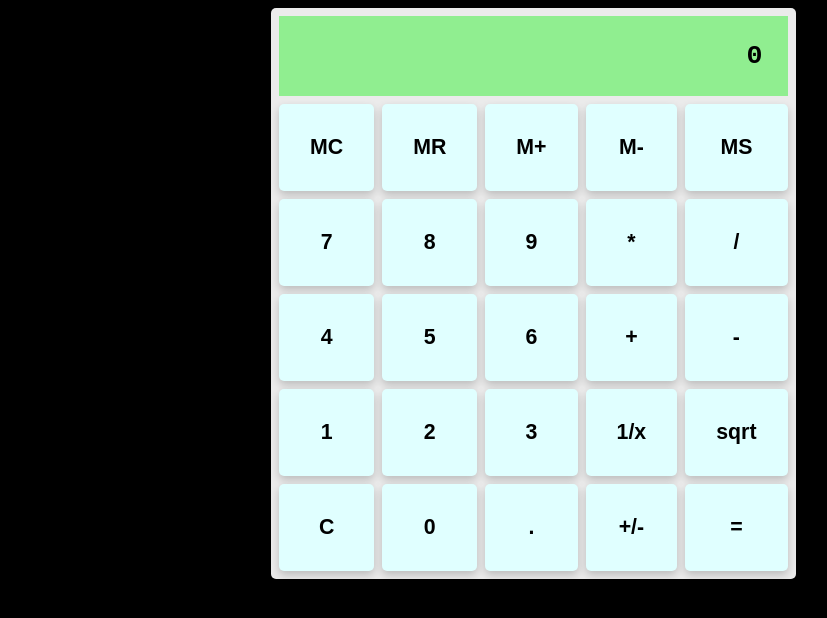
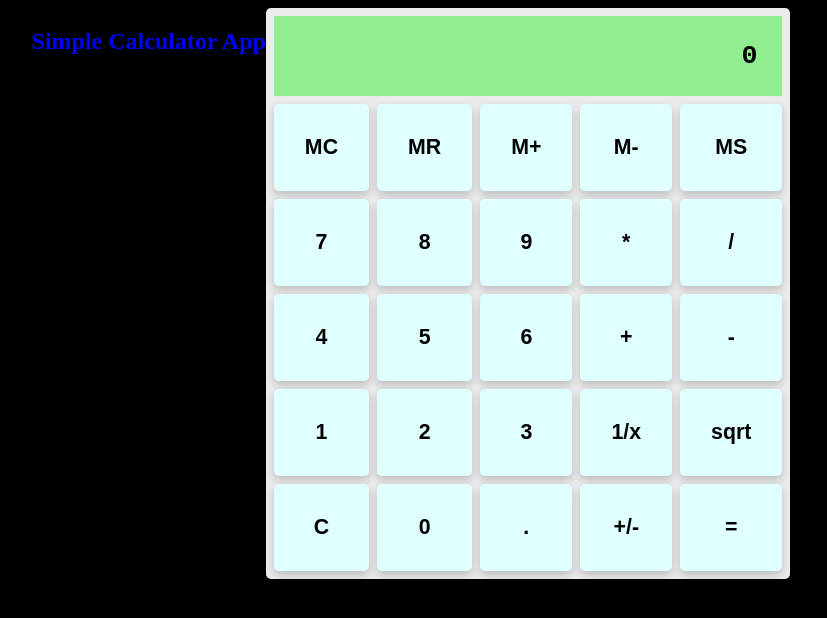
Before and after one commit to brandonchuck/Calculator, a plain HTML site: page index.html in a window 1280 px wide. Shown: the whole page, without its empty margins (229-1056 px from the left). Drawn offline with Linux system fonts and the light colour scheme.

Commit message:
Tweaking calculator positioning; Adding webpage title; Changing colors;

```diff
--- a/index.html
+++ b/index.html
@@ -10,6 +10,7 @@
   <body>
     <table class="table">
       <thead>
+        <h2 id="title">Simple Calculator App</h2>
         <tr>
           <th id="display" colspan="5">0</th>
         </tr>
--- a/style.css
+++ b/style.css
@@ -1,6 +1,8 @@
 body {
+  display: flex;
+  flex-direction: row;
   background-color: black;
-  margin-left: 500px;
+  justify-content: center;
 }
 table {
   border-style: none;
@@ -52,3 +54,7 @@ button {
 .toggle-on-off {
   background-color: red;
 }
+
+#title {
+  color: blue;
+}
```
